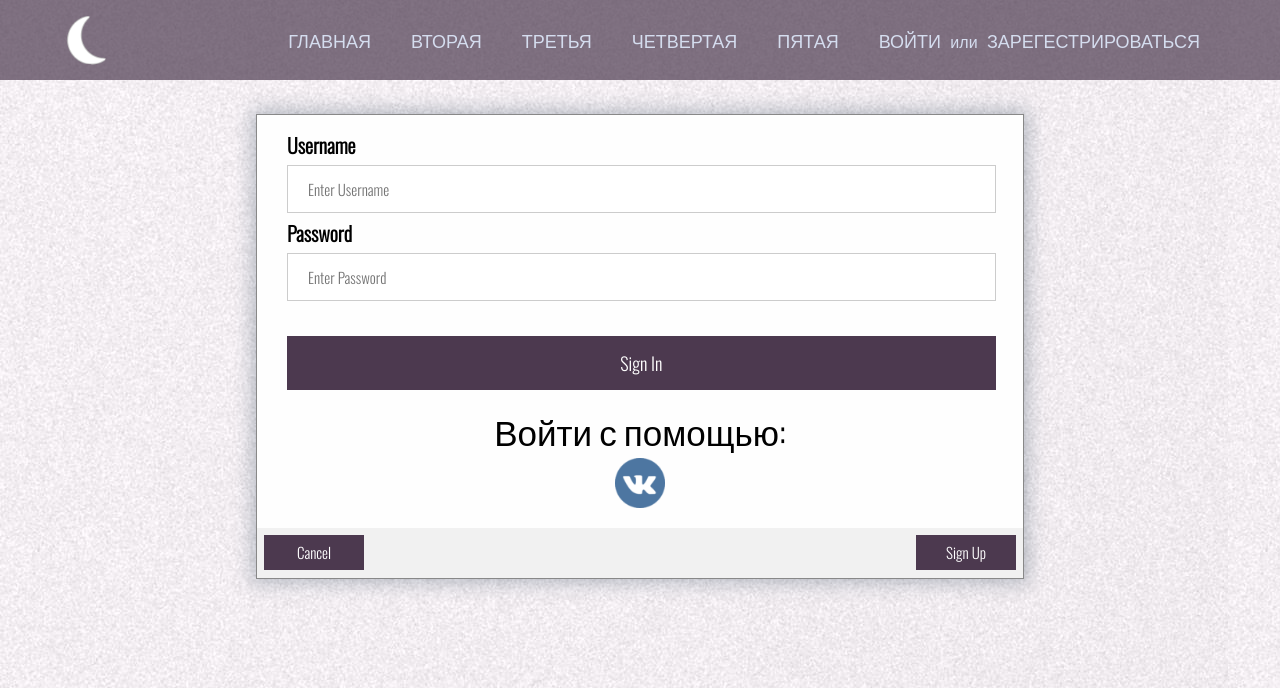
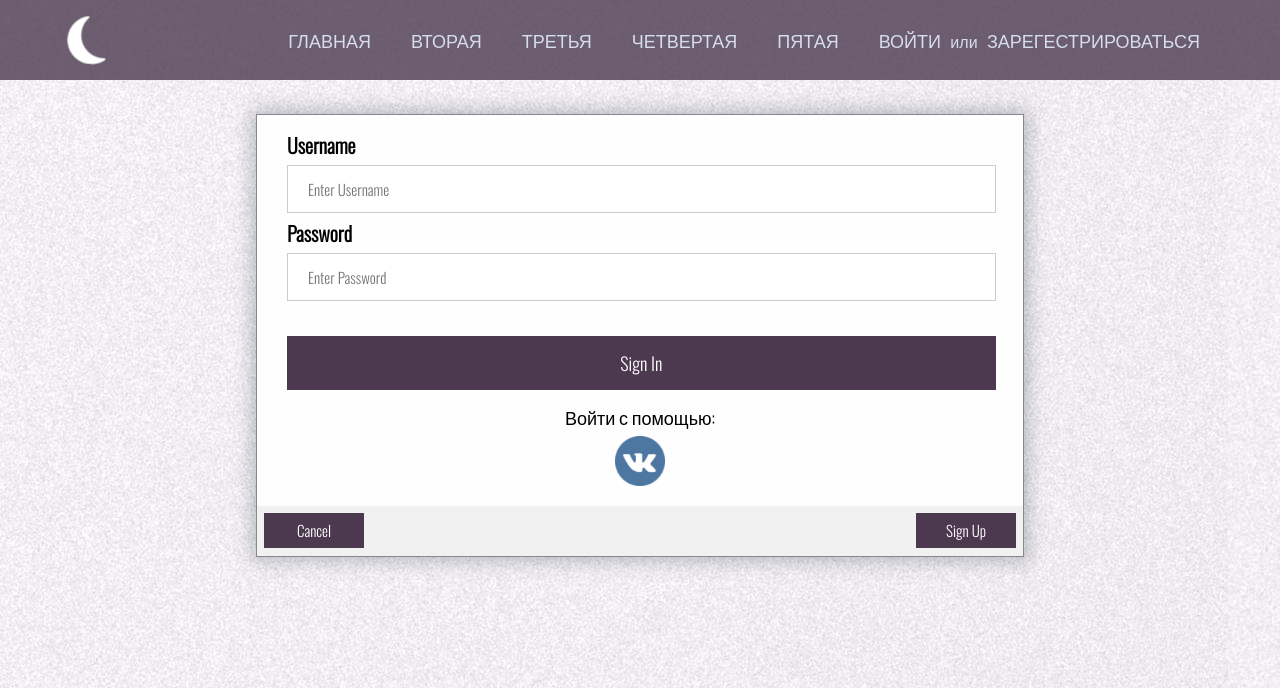
Before and after one commit to joratapok/MyProject, a Django app: page /accounts/login/ in a window 1280 px wide. Shown: the top 688 px of the page. Run offline with Django 3.2, Linux system fonts and the light colour scheme; some libraries are stand-ins or nearby versions.

Commit message:
little work home main

```diff
--- a/MyApp/static/MyApp/css/new.css
+++ b/MyApp/static/MyApp/css/new.css
@@ -131,7 +131,7 @@ html, body {
   height: 100%;
   background-color: #4c394f;
   z-index: 2;
-  opacity: 0.7;
+  opacity: 0.8;
 }
 
 .header__body {
@@ -422,6 +422,7 @@ nav ul li a:hover {
   border: #ccc 1px solid;
   resize: none;
   padding: 8px 8px 8px 10px;
+  font-size: 16px;
 }
 .form-text textarea:focus {
   background-color: lightblue;
@@ -525,6 +526,7 @@ nav ul li a:hover {
 }
 
 .text__message{
+  font-size: 15px;
   padding: 8px 8px 8px 10px;
   width: 80%;
 }
--- a/templates/account/login.html
+++ b/templates/account/login.html
@@ -40,7 +40,7 @@
 
 
     <div class="social">
-        <div class="title__social">Войти с помощью:</div>
+        <div class="body__social">Войти с помощью:</div>
             <div class="body__social">
                 <a href="{% provider_login_url 'vk' method='oauth2' %}">
                     <img class="vk_logo" src="{% static 'MyApp/img/ikons/vk.png' %}" alt="">
```
